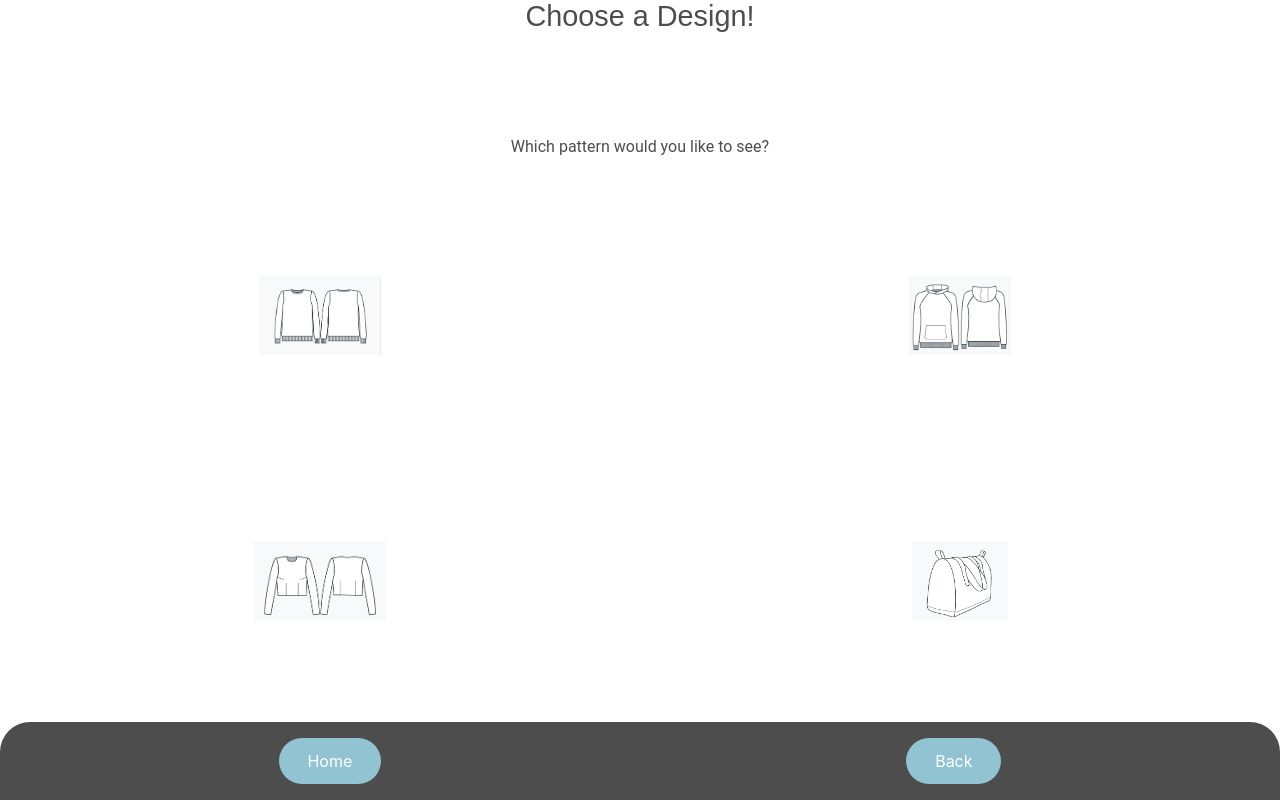
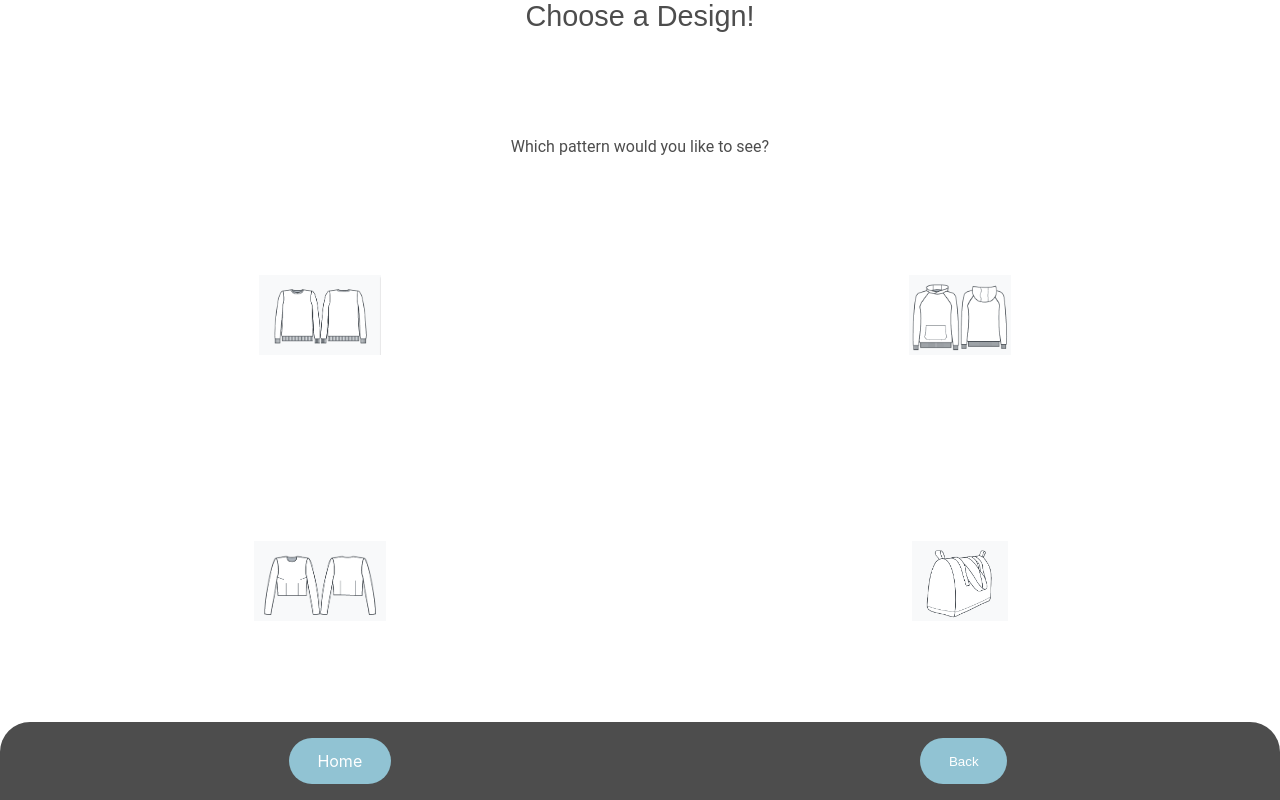
Before and after one commit to DNaunin/sewtable, a Next.js app: page /design in a window 1280 px wide. Built offline with nearby package versions, Linux system fonts and the light colour scheme.

Commit message:
🐛 Changed Back Button to Button, because router.back does not work on next Link

```diff
--- a/components/footer/Footer.tsx
+++ b/components/footer/Footer.tsx
@@ -1,14 +1,15 @@
 import styles from "./Footer.module.css";
 import Pagelink from "../pagelink/Pagelink";
-// import { useRouter } from "next/router";
+import Button from "../button/Button";
+import { useRouter } from "next/router";
 
 export default function Footer() {
-  // const router = useRouter();
+  const router = useRouter();
 
   return (
     <div className={styles.footerContainer}>
       <Pagelink href="./">Home</Pagelink>
-      <Pagelink href="">Back</Pagelink>
+      <Button onClick={router.back} label="Back" />
     </div>
   );
 }
```
